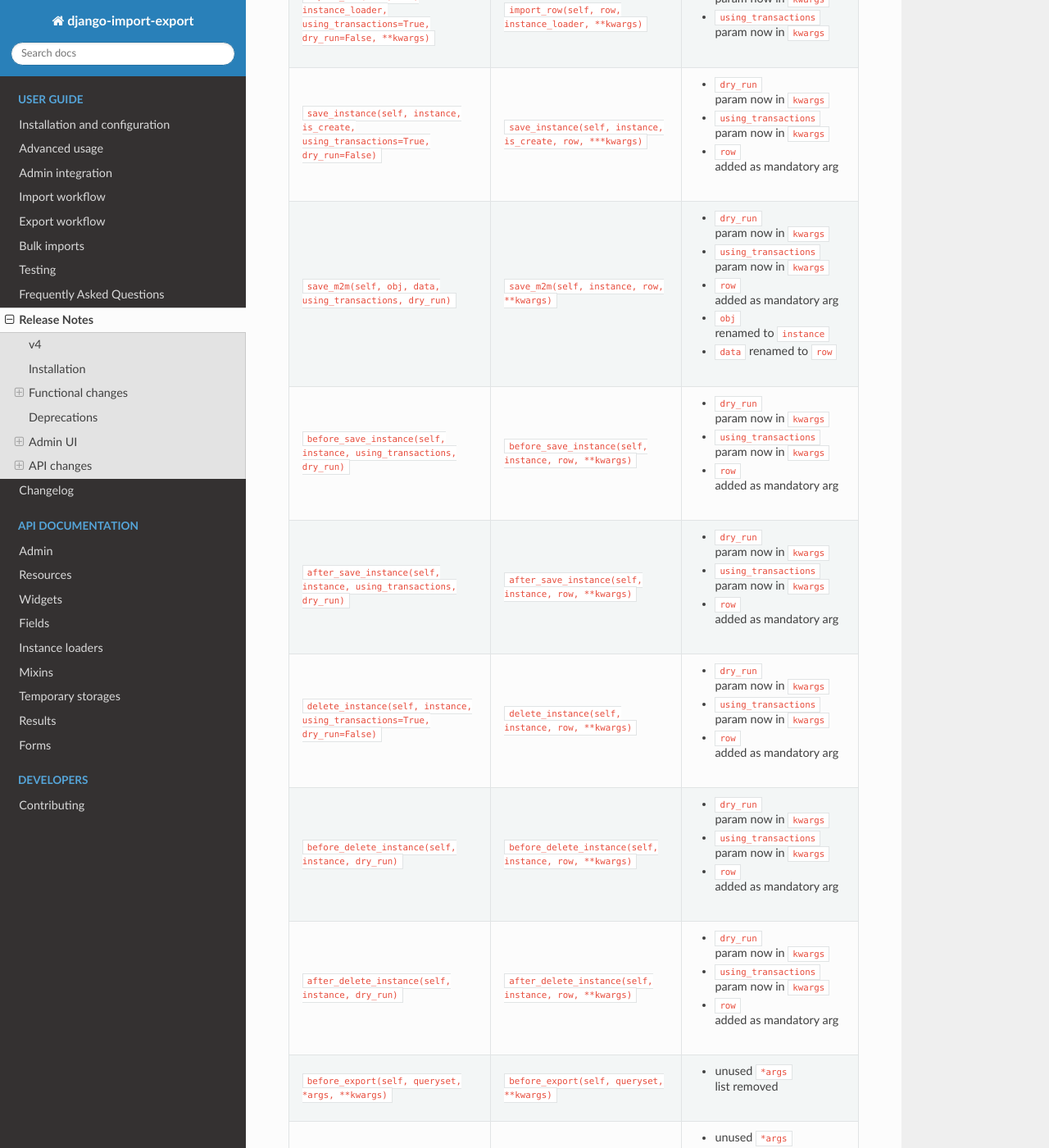
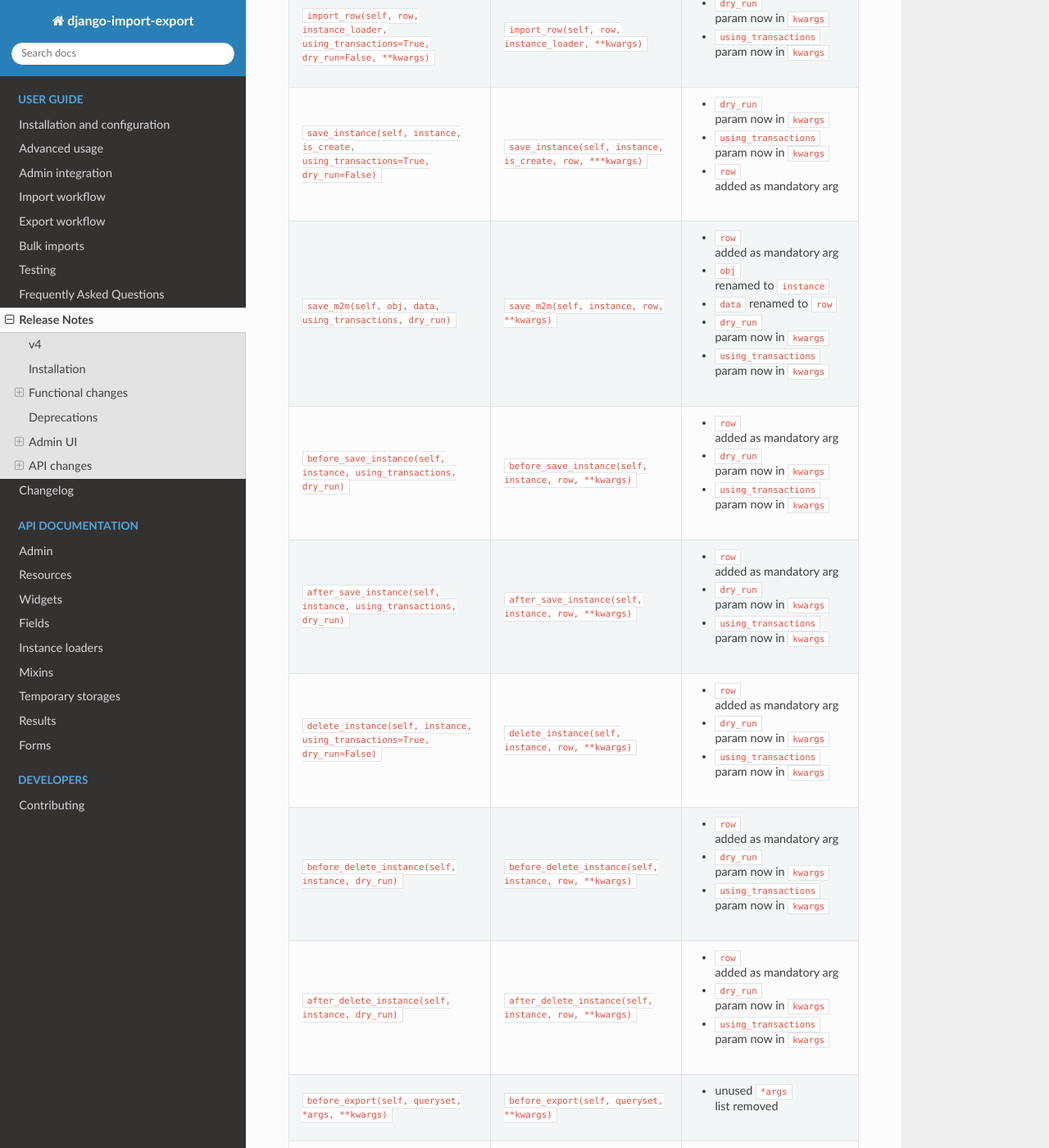
Before and after one commit to django-import-export/django-import-export, a Sphinx documentation site: the page built from docs/release_notes.rst, in a window 1280 px wide and 1400 px high, scrolled down 3586 px. Shown: the whole window at 82% size. Built offline with Sphinx 7.4.7 and the Read the Docs theme 2.0.0, drawn with Linux system fonts in a browser that asks for light colours; pages that are not in the unit, such as notebooks, are missing from menus; the version number could not be read and is left out.

```diff
--- a/docs/release_notes.rst
+++ b/docs/release_notes.rst
@@ -185,41 +189,41 @@ This section describes methods in which the parameters have changed.
 
    * - ``save_m2m(self, obj, data, using_transactions, dry_run)``
      - ``save_m2m(self, instance, row, **kwargs)``
-     - * ``dry_run`` param now in ``kwargs``
-       * ``using_transactions`` param now in ``kwargs``
-       * ``row`` added as mandatory arg
+     - * ``row`` added as mandatory arg
        * ``obj`` renamed to ``instance``
        * ``data`` renamed to ``row``
+       * ``dry_run`` param now in ``kwargs``
+       * ``using_transactions`` param now in ``kwargs``
 
    * - ``before_save_instance(self, instance, using_transactions, dry_run)``
      - ``before_save_instance(self, instance, row, **kwargs)``
-     - * ``dry_run`` param now in ``kwargs``
+     - * ``row`` added as mandatory arg
+       * ``dry_run`` param now in ``kwargs``
        * ``using_transactions`` param now in ``kwargs``
-       * ``row`` added as mandatory arg
 
    * - ``after_save_instance(self, instance, using_transactions, dry_run)``
      - ``after_save_instance(self, instance, row, **kwargs)``
-     - * ``dry_run`` param now in ``kwargs``
+     - * ``row`` added as mandatory arg
+       * ``dry_run`` param now in ``kwargs``
        * ``using_transactions`` param now in ``kwargs``
-       * ``row`` added as mandatory arg
 
    * - ``delete_instance(self, instance, using_transactions=True, dry_run=False)``
      - ``delete_instance(self, instance, row, **kwargs)``
-     - * ``dry_run`` param now in ``kwargs``
+     - * ``row`` added as mandatory arg
+       * ``dry_run`` param now in ``kwargs``
        * ``using_transactions`` param now in ``kwargs``
-       * ``row`` added as mandatory arg
 
    * - ``before_delete_instance(self, instance, dry_run)``
      - ``before_delete_instance(self, instance, row, **kwargs)``
-     - * ``dry_run`` param now in ``kwargs``
+     - * ``row`` added as mandatory arg
+       * ``dry_run`` param now in ``kwargs``
        * ``using_transactions`` param now in ``kwargs``
-       * ``row`` added as mandatory arg
 
    * - ``after_delete_instance(self, instance, dry_run)``
      - ``after_delete_instance(self, instance, row, **kwargs)``
-     - * ``dry_run`` param now in ``kwargs``
+     - * ``row`` added as mandatory arg
+       * ``dry_run`` param now in ``kwargs``
        * ``using_transactions`` param now in ``kwargs``
-       * ``row`` added as mandatory arg
 
    * - ``before_export(self, queryset, *args, **kwargs)``
      - ``before_export(self, queryset, **kwargs)``
```
Also changed, not shown: other parts of docs/release_notes.rst (+4 -0 lines), 2 other files.
